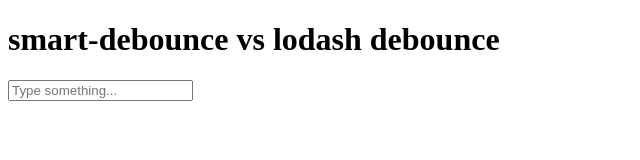
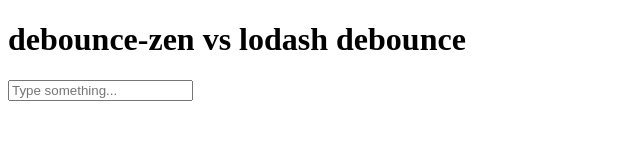
Before and after one commit to Siddarthan999/debounce-zen, a website: page demo/index.html in a window 1280 px wide. Shown: the whole page, without its empty margins (0-640 px from the left). Drawn offline with nearby package versions, Linux system fonts and the light colour scheme.

Commit message:
Update README for npm publishing

```diff
--- a/demo/index.html
+++ b/demo/index.html
@@ -5,7 +5,7 @@
   <title>smart-debounce demo</title>
 </head>
 <body>
-  <h1>smart-debounce vs lodash debounce</h1>
+  <h1>debounce-zen vs lodash debounce</h1>
   <input type="text" id="search" placeholder="Type something..." />
 
   <script type="module">
--- a/package.json
+++ b/package.json
@@ -1,6 +1,6 @@
 {
   "name": "debounce-zen",
-  "version": "1.0.0",
+  "version": "1.0.1",
   "main": "index.js",
   "module": "src/index.js",
   "browser": "src/index.js",
```
Also changed, not shown: README.md, 1 other file.
